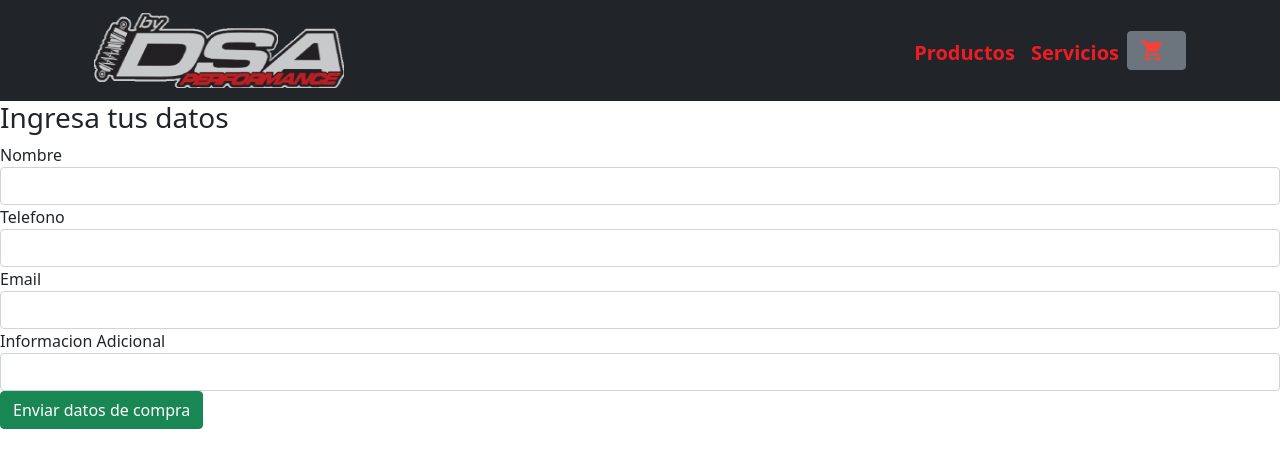
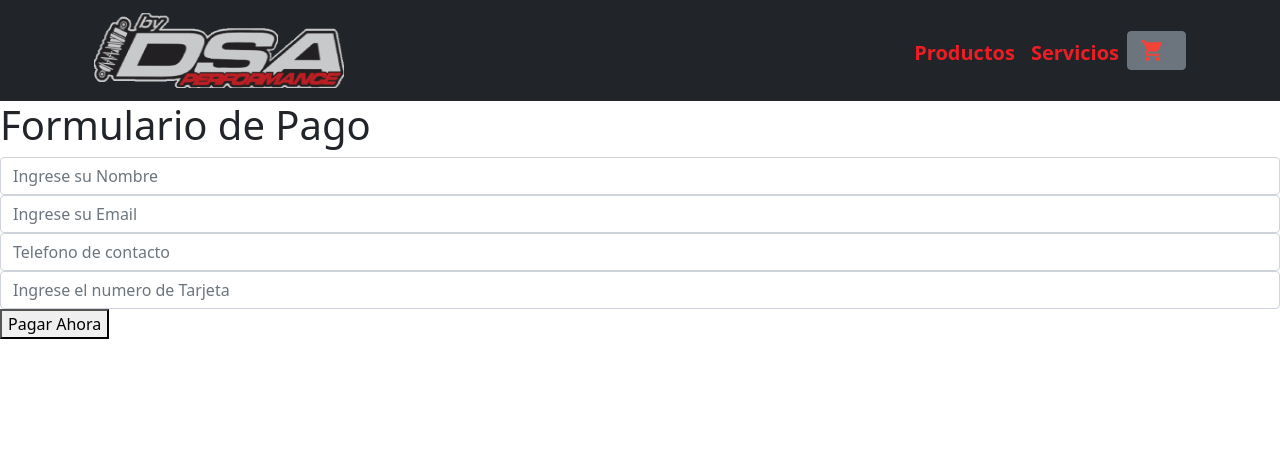
Before and after one commit to rmz95/DSA-Performance-React, a React (Create React App) app: page /CartFinish in a window 1280 px wide. Shown: the top 468 px of the page. Built offline with nearby package versions, Linux system fonts and the light colour scheme.

Commit message:
CartFinish Arreglado

```diff
--- a/src/components/cart/CartFinish.jsx
+++ b/src/components/cart/CartFinish.jsx
@@ -1,62 +1,96 @@
-import React, { useContext, useState } from "react";
-import { db } from "../../firebase/firebase";
-import { collection, addDoc, serverTimestamp } from "firebase/firestore";
-import { cartContext } from "../context/CartContext";
-
-    const CartFinish = () => {
-        const { products, qtyProducts } = useContext(cartContext);
-
-        const [idVenta, setidVenta] = useState({
-                nombre:'',
-                telefono:'',
-                email:'',
-                notas:'',
-            })
+import { useState, useContext } from "react";
+import { cartContext } from '../context/CartContext';
+import { db } from '../../firebase/firebase';
+import {addDoc, collection, serverTimestamp, getDocs, query, orderBy, limit} from 'firebase/firestore';
+import { Link } from "react-router-dom";
 
 
-        const createidVenta = ({target}) => {
-            setidVenta({
-                ...idVenta,
-                [target.name] : target.value
-            })
-        }
+const CartFinish = ()=>  {
+    const {products, qtyProducts, clear} = useContext(cartContext);
 
-        const finishBuy = () => {
-            const ventasCollection = collection(db, 'ventas');
-            addDoc(ventasCollection,{
-                idVenta,
+    const formulario = {
+        name:'',
+        email:'',
+        phone:'',
+        creditCard:''
+    }
+    const [orderId, setOrderId] = useState(null);
+
+    const [data, setData] = useState(formulario)
+
+    const getData = (e)=> {
+        const {name, value} = e.target;
+        setData({...data, [name]:value})}
+
+    let total = 0;
+        for(let i = 0; i < products.length; i++){
+        total += products[i].price * products[i].qty;
+    }
+
+    const saveData = async(e)=>{
+        e.preventDefault();
+        try {
+            await addDoc (collection(db,'ventas'),{
+                ...data,
                 items: products,
                 date: serverTimestamp(),
                 cantidad: qtyProducts,
                 total: total,
             })
-            .then((result) => {
-                setidVenta(result.id)
-            })
+
+            const q = query(collection(db, "ventas"), orderBy("date", "desc"), limit(1));
+
+            const querySnapshot = await getDocs(q);
+            querySnapshot.forEach((doc) => {
+            setOrderId(doc.id);
+            });
+
+
+            clear();
+
+        } catch (error) {
+            console.log(error);
         }
 
-        let total = 0;
-        for(let i = 0; i < products.length; i++){
-            total += products[i].price * products[i].qty;
-        }
+        setData({...formulario})
+    }
 
-        return (
-            <>
-            <h3>Ingresa tus datos</h3>
-            <form onSubmit={finishBuy}>
-                <label>Nombre</label>
-                <input onChange={createidVenta} type="text" name="nombre" className="form-control" required></input>
-                <label>Telefono</label>
-                <input onChange={createidVenta} type="number" name="telefono" className="form-control" required></input>
-                <label>Email</label>
-                <input onChange={createidVenta} type="email" name="email" className="form-control"></input>
-                <label>Informacion Adicional</label>
-                <input onChange={createidVenta} type="message" name="notas" className="form-control"></input>
-                <submit onClick={finishBuy} className="btn btn-success" type="submit">
-                    Enviar datos de compra
-                </submit>
-            </form>
-            </>
-        );
-        }
+
+if (orderId){
+    return(
+        <>
+        <div className="py-5 text-center mt-5">
+            <h2 className="mt-5">¡Gracias por elegirnos!</h2>
+            <h4 className="my-5">La compra se ha realizado exitosamente.</h4>
+            <strong>El numero de tu orden es {orderId}</strong> <br/>
+            <Link className="btn btn-outline-primary m-3" to={`/`}>
+            <p className="text-red-600">Volver al Inicio</p>
+            </Link>
+        </div>
+    </>)}
+
+    return (
+        <>
+        <h1>Formulario de Pago</h1>
+        <form onSubmit={saveData}>
+            <input name="name" className="form-control"
+            placeholder="Ingrese su Nombre"
+            type="text" onChange={getData} value={data.formName} required/>
+            <input name= "email" className="form-control"
+            placeholder="Ingrese su Email"
+            type="email" onChange={getData} value={data.formEmail} required/>
+            <input name="phone" className="form-control"
+            placeholder="Telefono de contacto"
+            type="number" onChange={getData} value={data.formPhone} required/>
+            <input name="creditCard" className="form-control"
+            placeholder="Ingrese el numero de Tarjeta"
+            type="number" onChange={getData} value={data.formCard} required/>
+            <button className='form-submit'>Pagar Ahora</button>
+        </form>
+    </>
+    )
+
+}
+
+
 export default CartFinish
```
